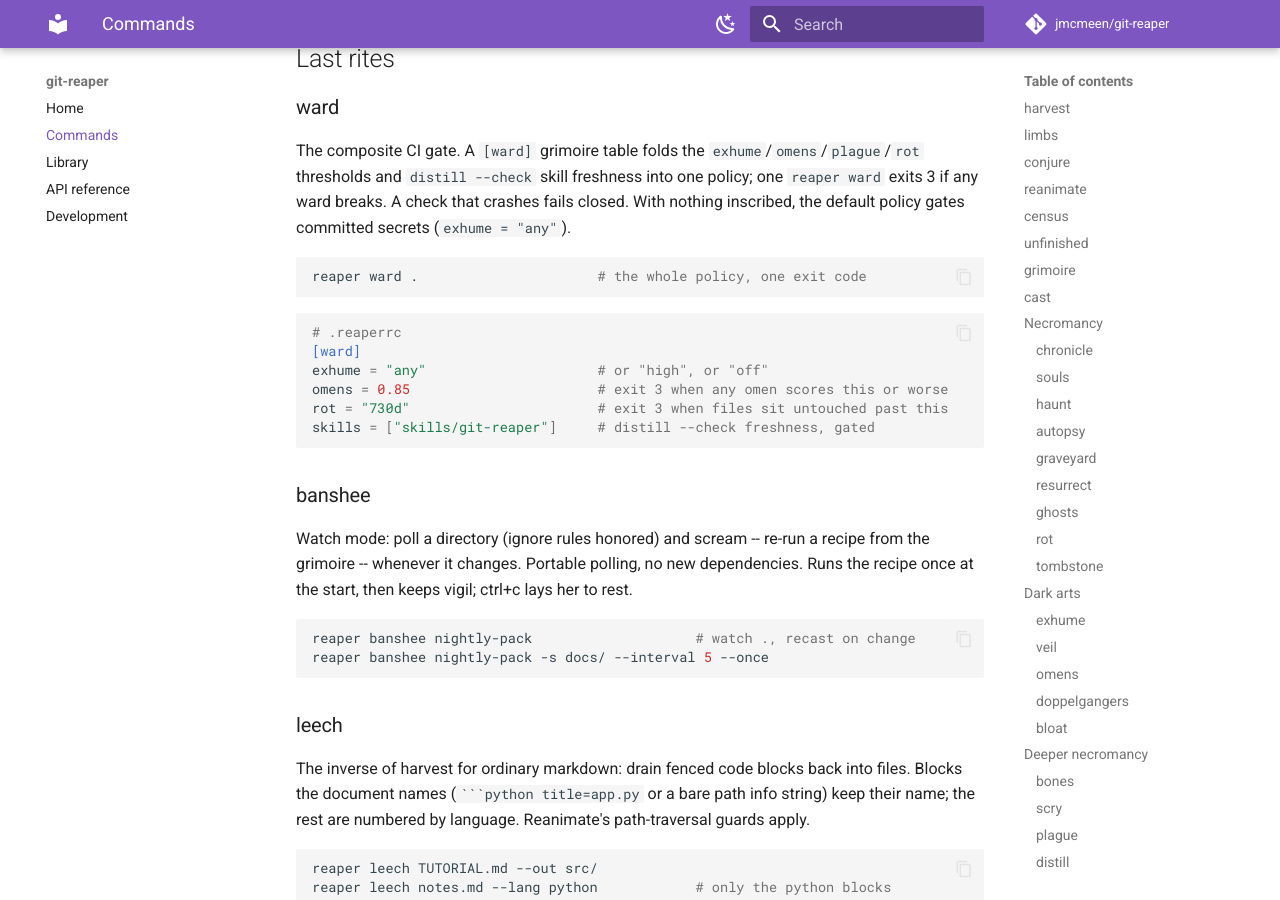
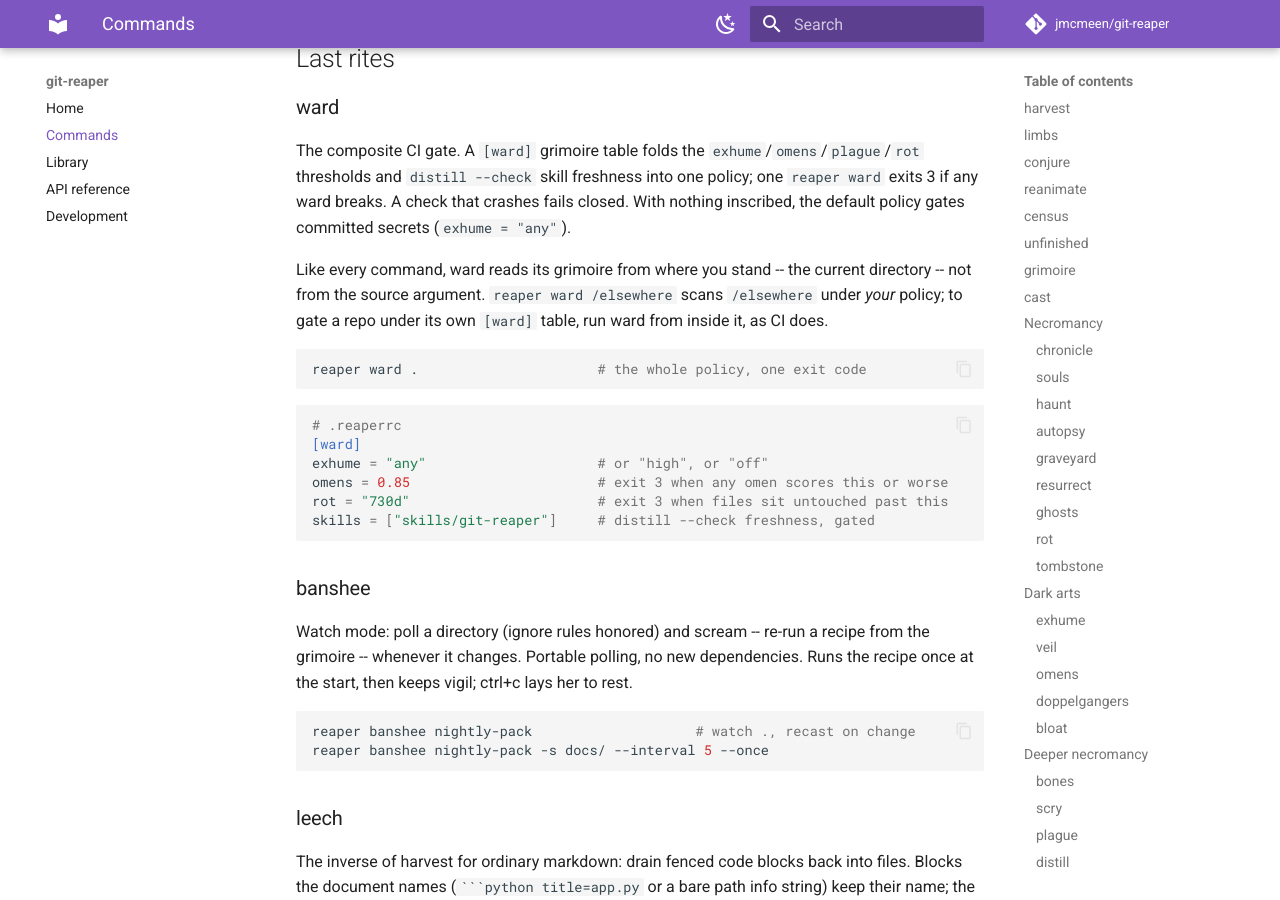
Before and after one commit to jmcmeen/git-reaper, an MkDocs documentation site: the page built from docs/commands.md, in a window 1280 px wide and 900 px high, scrolled down 7960 px. Built offline with MkDocs 1.6.1 and Material for MkDocs 9.7.7, drawn with Linux system fonts in a browser that asks for light colours; comment, search, counter and statistics services are not loaded.

Commit message:
Update commands.md

````diff
--- a/docs/commands.md
+++ b/docs/commands.md
@@ -401,6 +401,11 @@ freshness into one policy; one `reaper ward` exits 3 if any ward breaks. A
 check that crashes fails closed. With nothing inscribed, the default policy
 gates committed secrets (`exhume = "any"`).
 
+Like every command, ward reads its grimoire from where you stand -- the
+current directory -- not from the source argument. `reaper ward /elsewhere`
+scans `/elsewhere` under *your* policy; to gate a repo under its own
+`[ward]` table, run ward from inside it, as CI does.
+
 ```sh
 reaper ward .                      # the whole policy, one exit code
 ```
````
